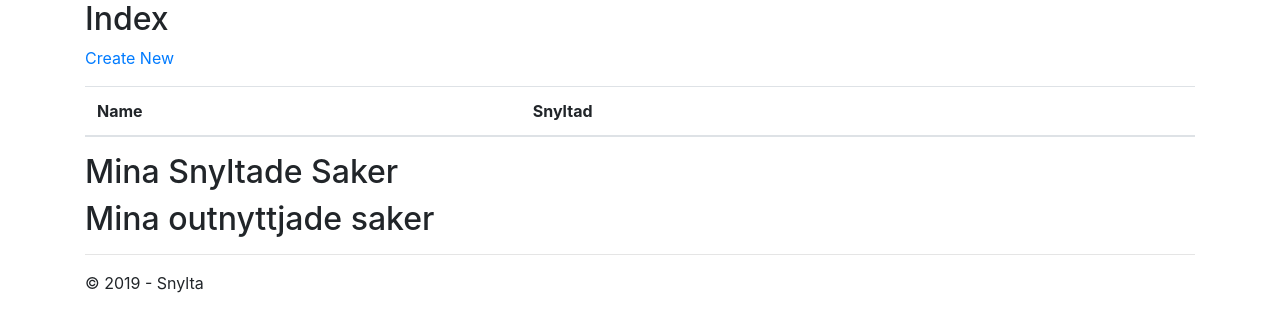
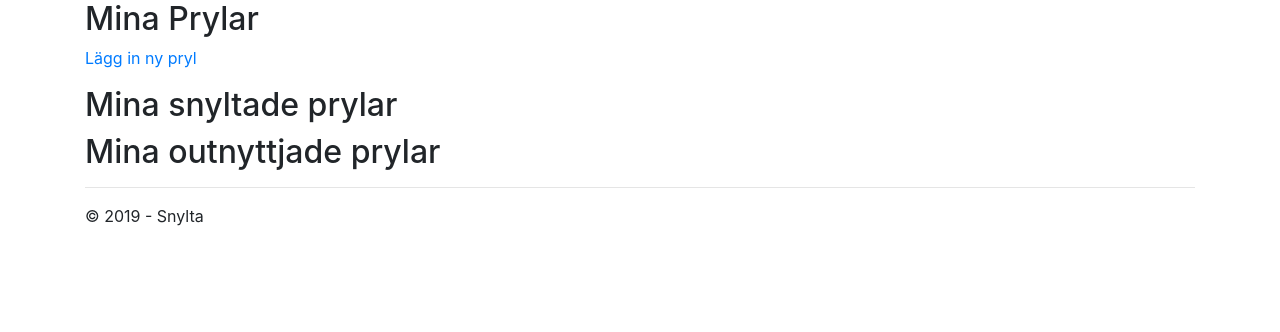
Before and after one commit to Karl-Graham/Snylta, an ASP.NET Core app: template Snylta/Views/Things/MyThings.cshtml in a window 1280 px wide. Shown: the part 56-388 px from the top of the page. Run offline with ASP.NET Core 8, Linux system fonts and the light colour scheme; the template is opened without the code that fills it, so the values that code supplies are empty; some libraries are stand-ins or nearby versions.

Commit message:
Laggt till property i things och grejat med bilduppladdning(ej klart) och vy

```diff
--- a/Snylta/Controllers/ThingsController.cs
+++ b/Snylta/Controllers/ThingsController.cs
@@ -73,10 +73,11 @@ namespace Snylta
         // more details see http://go.microsoft.com/fwlink/?LinkId=317598.
         [HttpPost]
         [ValidateAntiForgeryToken]
-        public async Task<IActionResult> Create([Bind("Id,Name")] Thing thing)
+        public async Task<IActionResult> Create([Bind("Id,Name,Description")] Thing thing)
         {
             if (ModelState.IsValid)
             {
+
                 thing.UserId = User.FindFirst(ClaimTypes.NameIdentifier).Value;
 
                 _context.Add(thing);
--- a/Snylta/Views/Things/Create.cshtml
+++ b/Snylta/Views/Things/Create.cshtml
@@ -10,12 +10,16 @@
 <hr />
 <div class="row">
     <div class="col-md-4">
-        <form asp-action="Create">
+        <form asp-action="Create" enctype="multipart/form-data">
             <div asp-validation-summary="ModelOnly" class="text-danger"></div>
             <div class="form-group">
                 <label asp-for="Name" class="control-label"></label>
                 <input asp-for="Name" class="form-control" />
                 <span asp-validation-for="Name" class="text-danger"></span>
+                <label asp-for="Description" class="control-label"></label>
+                <input asp-for="Description" class="form-control" />
+                <span asp-validation-for="Description" class="text-danger"></span>
+
             </div>
 
             <div class="form-group">
--- a/Snylta/Views/Things/MyThings.cshtml
+++ b/Snylta/Views/Things/MyThings.cshtml
@@ -4,52 +4,13 @@
     ViewData["Title"] = "Index";
 }
 
-<h2>Index</h2>
+<h2>Mina Prylar</h2>
 
 <p>
-    <a asp-action="Create">Create New</a>
+    <a asp-action="Create">Lägg in ny pryl</a>
 </p>
-<table class="table">
-    <thead>
-        <tr>
-            <th>
-                @Html.DisplayNameFor(model => model.Name)
-            </th>
-            <th>
-                Snyltad
-            </th>
-            <th></th>
-        </tr>
-    </thead>
-    <tbody>
-        @foreach (var item in Model)
-        {
-            <tr>
-                <td>
-                    @Html.DisplayFor(modelItem => item.Name)
-                </td>
-                <td>
-                    @{var b = item.Snyltningar.Any(x => x.Active);}
-                    @b
-                </td>
 
-                <td>
-
-                    <a asp-action="Edit" asp-route-id="@item.Id">Edit</a> |
-
-                    <a asp-action="Details" asp-route-id="@item.Id">Details</a> |
-
-                    <a asp-action="Delete" asp-route-id="@item.Id">Delete</a>
-
-                </td>
-
-            </tr>
-        }
-    </tbody>
-</table>
-
-
-<h2>Mina Snyltade Saker</h2>
+<h2>Mina snyltade prylar</h2>
 
 @{
     int i = 0;
@@ -113,7 +74,7 @@
 
 }
 
-    <h2>Mina outnyttjade saker</h2>
+    <h2>Mina outnyttjade prylar</h2>
 
 @foreach (var thing in Model.Where(t => t.Snyltningar.All(s => !s.Active)))
 
@@ -124,10 +85,11 @@
     <!-- Card -->
     <a data-toggle="modal" data-target="#@cardId">
         <div class="card d-inline-block" style="width: 18rem;">
-            <img src="https://source.unsplash.com/random/286x180" class="card-img-top" width="200"> @*alt="..."*@
+            <img src="@thing.ThingPic" class="card-img-top" width="200"> @*alt="..."*@
             <div class="card-body">
                 <h5 class="card-title">@thing.Name</h5>
-                <p class="card-text"><strong>ID: </strong>@thing.Id</p>
+                <p class="card-text"><strong>Beskrivning: </strong>@thing.Description</p>
+
                 @*<a href="#" class="btn btn-primary">Snylta</a>*@
             </div>
         </div>
@@ -148,9 +110,9 @@
                     <div class="container-fluid">
                         <div class="row">
                             <div class="col-md-6">
-                                <img src="https://source.unsplash.com/random/200x100" class="card-img-top" width="200">
+                                <img src="@thing.ThingPic" class="card-img-top" width="200">
                                 <div class="card-body">
-                                    <p>@thing.Id</p>
+                                    <p>@thing.Description</p>
                                 </div>
 
 
```
Also changed, not shown: Snylta/Models/Thing.cs (+16 -0 lines), Snylta/Snylta.csproj.
